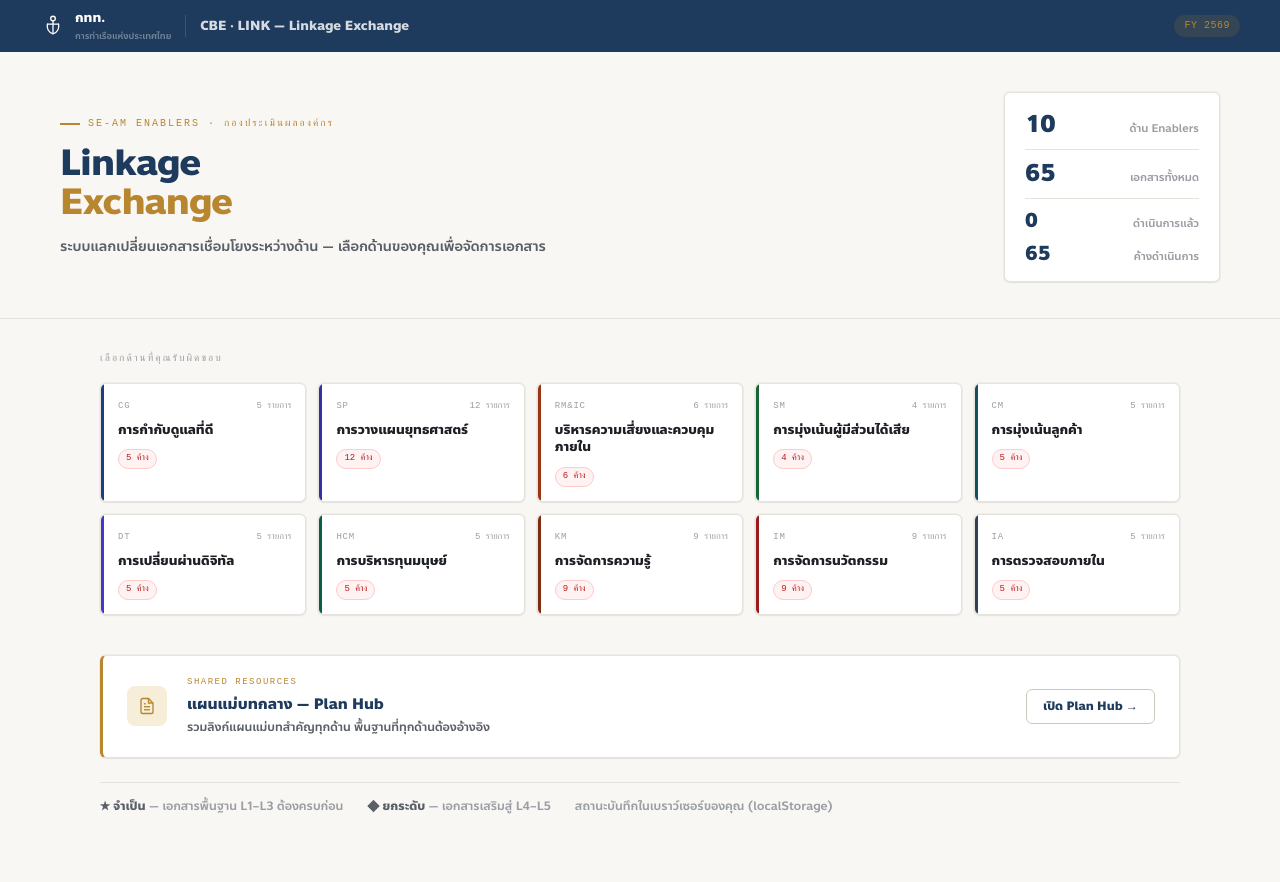
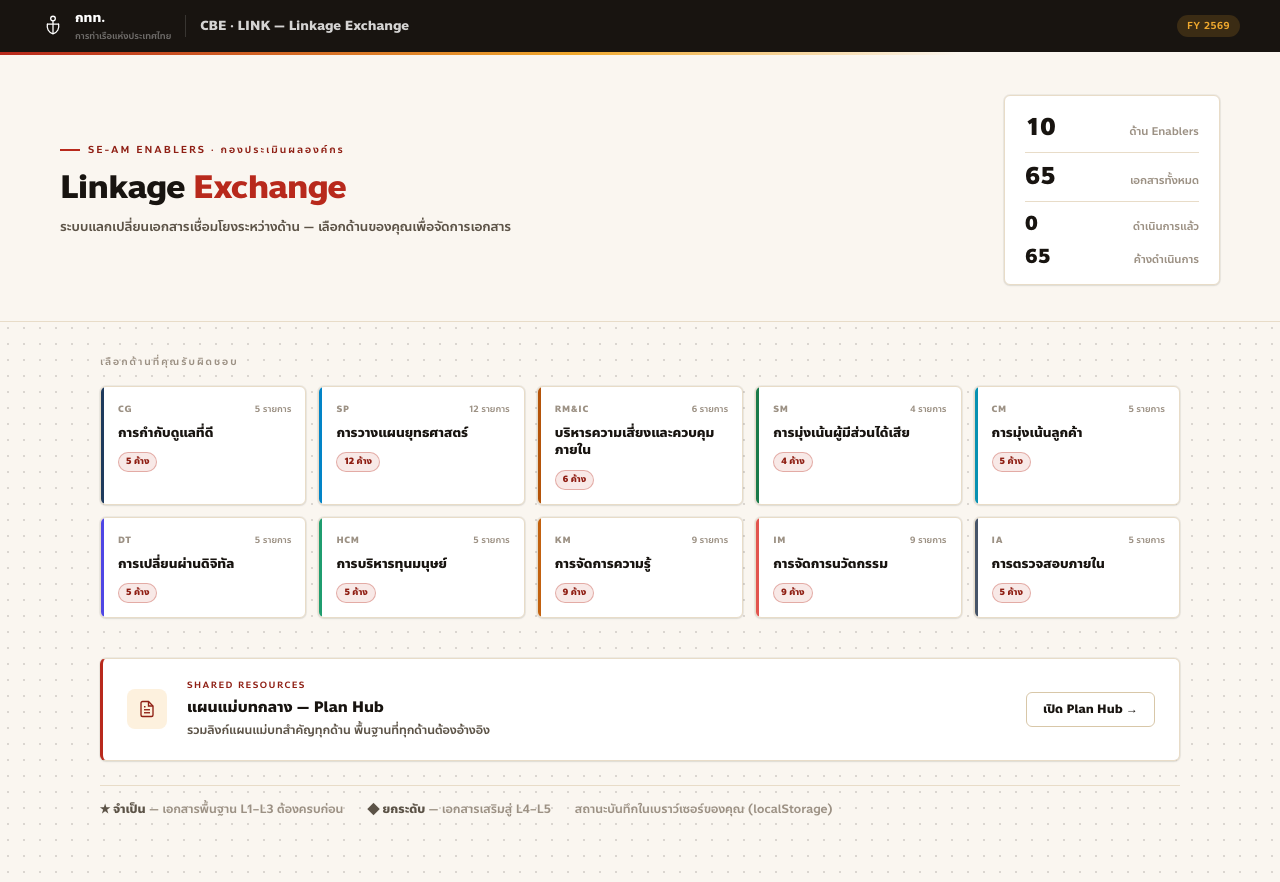
Before and after one commit to PDEE-Hub/Enablers-Link-Document-69, a plain HTML site: page index.html in a window 1280 px wide. Drawn offline with Linux system fonts and the light colour scheme.

Commit message:
Restyle hub to match Enablers chili theme
Align palette, nav, dotted texture, and per-dimension accent colors
with the redesigned SE-AM Enablers Hub for visual consistency.

Co-Authored-By: Claude Sonnet 5 <noreply@anthropic.com>

```diff
--- a/index.html
+++ b/index.html
@@ -5,47 +5,48 @@
 <meta name="viewport" content="width=device-width,initial-scale=1.0">
 <title>CBE · LINK — Linkage Exchange ปี 2569</title>
 <style>
-@font-face{font-family:'Anakotmai';font-weight:300;src:url('https://pdee-hub.github.io/Enablers-Link-Document-69/Anakotmai/webfont/anakotmai-light.woff2') format('woff2');}
-@font-face{font-family:'Anakotmai';font-weight:500;src:url('https://pdee-hub.github.io/Enablers-Link-Document-69/Anakotmai/webfont/anakotmai-medium.woff2') format('woff2');}
-@font-face{font-family:'Anakotmai';font-weight:700;src:url('https://pdee-hub.github.io/Enablers-Link-Document-69/Anakotmai/webfont/anakotmai-bold.woff2') format('woff2');}
-@import url('https://fonts.googleapis.com/css2?family=IBM+Plex+Mono:wght@400;500&display=swap');
+@font-face{font-family:'Anakotmai';font-weight:300;font-style:normal;src:url('https://pdee-hub.github.io/Enablers-Link-Document-69/Anakotmai/webfont/anakotmai-light.woff2') format('woff2');}
+@font-face{font-family:'Anakotmai';font-weight:500;font-style:normal;src:url('https://pdee-hub.github.io/Enablers-Link-Document-69/Anakotmai/webfont/anakotmai-medium.woff2') format('woff2');}
+@font-face{font-family:'Anakotmai';font-weight:700;font-style:normal;src:url('https://pdee-hub.github.io/Enablers-Link-Document-69/Anakotmai/webfont/anakotmai-bold.woff2') format('woff2');}
 *{box-sizing:border-box;margin:0;padding:0;}
 :root{
-  --bg:#f8f7f4; --bg2:#f1efe9; --card:#fff;
-  --border:#e6e3dc; --border2:#ccc9bf;
-  --text:#1c1f24; --text2:#5a5f68; --text3:#9a9da3;
-  --navy:#1e3a5c; --gold:#b8862f; --gold-lt:#f6eed9;
-  --green:#059669; --green-bg:#ecfdf5; --green-bd:#6ee7b7;
-  --red:#b91c1c; --red-bg:#fef2f2; --red-bd:#fecaca;
-  --amber:#c2610f; --amber-bg:#fff7ed; --amber-bd:#fed7aa;
+  --bg:#faf6f0; --bg2:#fdf1de; --card:#ffffff;
+  --border:#e8dcc8; --border-s:#f3e9d8; --border2:#d8c7a8;
+  --text:#181410; --text2:#5c5347; --text3:#9c9184;
+  --gold:#f0a92e; --gold-lt:#fdf1de;
+  --chili:#b8291c; --chili-d:#8f1f14;
+  --green:#1f7a4a; --green-bg:rgba(31,122,74,.1); --green-bd:rgba(31,122,74,.32);
+  --red:#b8291c; --red-bg:rgba(184,41,28,.1); --red-bd:rgba(184,41,28,.32);
+  --amber:#a8431f; --amber-bg:rgba(232,98,62,.12); --amber-bd:rgba(232,98,62,.32);
   --r:6px;
-  --sh:0 1px 2px rgba(28,31,36,.06),0 0 0 1px rgba(28,31,36,.04);
-  --sh-md:0 4px 14px rgba(28,31,36,.1),0 0 0 1px rgba(28,31,36,.05);
-  --sans:'Anakotmai',sans-serif; --mono:'IBM Plex Mono',monospace;
+  --sh:0 1px 2px rgba(24,20,16,.08),0 0 0 1px rgba(24,20,16,.05);
+  --sh-md:0 4px 14px rgba(24,20,16,.12),0 0 0 1px rgba(24,20,16,.06);
+  --sans:'Anakotmai',sans-serif; --mono:'Anakotmai',sans-serif;
 }
-body{font-family:var(--sans);background:var(--bg);color:var(--text);min-height:100vh;font-size:15px;line-height:1.55;}
+body{font-family:var(--sans);background-color:var(--bg);color:var(--text);min-height:100vh;font-size:15px;line-height:1.55;background-image:radial-gradient(rgba(24,20,16,.14) 1px, transparent 1px);background-size:16px 16px;}
 
 /* ── NAV ── */
-.nav{background:var(--navy);height:52px;display:flex;align-items:center;padding:0 40px;gap:14px;position:sticky;top:0;z-index:60;}
+.nav{background:var(--text);height:52px;display:flex;align-items:center;padding:0 40px;gap:14px;position:sticky;top:0;z-index:60;}
 .nav-anchor{display:flex;align-items:center;gap:9px;text-decoration:none;flex-shrink:0;}
 .nav-icon{width:26px;height:26px;}
 .nav-name{font-size:13px;font-weight:700;color:#fff;}
 .nav-sub{font-size:9px;color:rgba(255,255,255,.38);margin-top:1px;}
 .nav-sep{width:1px;height:22px;background:rgba(255,255,255,.14);}
 .nav-lbl{font-size:13px;font-weight:600;color:rgba(255,255,255,.82);}
-.nav-tag{margin-left:auto;font-family:var(--mono);font-size:10px;color:var(--gold);background:rgba(184,134,47,.14);padding:3px 10px;border-radius:20px;letter-spacing:.5px;white-space:nowrap;}
+.nav-tag{margin-left:auto;font-family:var(--mono);font-size:10px;color:var(--gold);background:rgba(240,169,46,.16);padding:3px 10px;border-radius:20px;letter-spacing:.5px;white-space:nowrap;}
+.nav-bar{height:3px;background:linear-gradient(90deg,var(--chili) 0%,var(--gold) 45%,transparent 75%);}
 
 /* ── BANNER ── */
 .banner{background:var(--bg);border-bottom:1px solid var(--border);padding:40px 40px 36px;}
 .banner-in{max-width:1160px;margin:0 auto;display:grid;grid-template-columns:1fr 216px;gap:64px;align-items:center;}
-.kicker{font-family:var(--mono);font-size:10px;color:var(--gold);letter-spacing:2px;text-transform:uppercase;margin-bottom:12px;display:flex;align-items:center;gap:8px;}
-.kicker::before{content:'';width:20px;height:2px;background:var(--gold);flex-shrink:0;}
-.banner-h{font-size:36px;font-weight:700;color:var(--navy);line-height:1.1;letter-spacing:-0.02em;margin-bottom:12px;}
-.banner-h .g{color:var(--gold);}
-.banner-sub{font-size:14px;color:var(--text2);line-height:1.65;max-width:500px;}
+.kicker{font-family:var(--mono);font-size:10px;color:var(--chili-d);letter-spacing:2px;text-transform:uppercase;margin-bottom:12px;display:flex;align-items:center;gap:8px;}
+.kicker::before{content:'';width:20px;height:2px;background:var(--chili);flex-shrink:0;}
+.banner-h{font-size:32px;font-weight:800;color:var(--text);line-height:1.15;letter-spacing:-0.02em;margin-bottom:10px;}
+.banner-h .g{color:var(--chili);}
+.banner-sub{font-size:13px;color:var(--text2);line-height:1.65;max-width:500px;}
 .statbox{background:var(--card);border:1px solid var(--border);border-radius:var(--r);box-shadow:var(--sh);padding:20px 20px 16px;display:flex;flex-direction:column;gap:12px;}
 .st{display:flex;align-items:baseline;justify-content:space-between;gap:8px;}
-.st-n{font-size:24px;font-weight:700;color:var(--navy);font-variant-numeric:tabular-nums;line-height:1;}
+.st-n{font-size:24px;font-weight:700;color:var(--text);font-variant-numeric:tabular-nums;line-height:1;}
 .st-n.sm{font-size:20px;}
 .st-l{font-size:11px;color:var(--text3);}
 .st-div{height:1px;background:var(--border);}
@@ -63,25 +64,25 @@ body{font-family:var(--sans);background:var(--bg);color:var(--text);min-height:1
 .dc-bar{width:3px;flex-shrink:0;}
 .dc-in{flex:1;padding:16px 14px 14px;}
 .dc-hd{display:flex;align-items:flex-start;justify-content:space-between;margin-bottom:8px;}
-.dc-code{font-family:var(--mono);font-size:9px;font-weight:500;color:var(--text3);letter-spacing:.8px;text-transform:uppercase;}
+.dc-code{font-family:var(--mono);font-size:9px;font-weight:700;color:var(--text3);letter-spacing:.8px;text-transform:uppercase;}
 .dc-tot{font-family:var(--mono);font-size:9px;color:var(--text3);}
 .dc-name{font-size:13px;font-weight:700;color:var(--text);line-height:1.35;margin-bottom:10px;}
 .dc-st{display:flex;gap:4px;flex-wrap:wrap;}
-.chip{font-family:var(--mono);font-size:9px;font-weight:500;padding:2px 7px;border-radius:20px;border:1px solid transparent;}
-.chip-pend{background:var(--red-bg);color:var(--red);border-color:var(--red-bd);}
+.chip{font-family:var(--mono);font-size:9px;font-weight:600;padding:2px 7px;border-radius:20px;border:1px solid transparent;}
+.chip-pend{background:var(--red-bg);color:var(--chili-d);border-color:var(--red-bd);}
 .chip-done{background:var(--green-bg);color:var(--green);border-color:var(--green-bd);}
 .chip-wait{background:var(--amber-bg);color:var(--amber);border-color:var(--amber-bd);}
 
 /* ── PLAN HUB ── */
-.planhub{display:flex;align-items:center;gap:20px;background:var(--card);border:1px solid var(--border);border-left:3px solid var(--gold);border-radius:var(--r);padding:20px 24px;margin-bottom:24px;box-shadow:var(--sh);text-decoration:none;color:inherit;transition:box-shadow .16s;}
+.planhub{display:flex;align-items:center;gap:20px;background:var(--card);border:1px solid var(--border);border-left:3px solid var(--chili);border-radius:var(--r);padding:20px 24px;margin-bottom:24px;box-shadow:var(--sh);text-decoration:none;color:inherit;transition:box-shadow .16s;}
 .planhub:hover{box-shadow:var(--sh-md);}
 .ph-ico{width:40px;height:40px;border-radius:8px;background:var(--gold-lt);display:flex;align-items:center;justify-content:center;flex-shrink:0;}
-.ph-ico svg{width:18px;height:18px;stroke:var(--gold);fill:none;stroke-width:1.8;}
-.ph-ey{font-family:var(--mono);font-size:9px;color:var(--gold);letter-spacing:1.5px;text-transform:uppercase;margin-bottom:3px;}
-.ph-ttl{font-size:15px;font-weight:700;color:var(--navy);}
+.ph-ico svg{width:18px;height:18px;stroke:var(--chili-d);fill:none;stroke-width:1.8;}
+.ph-ey{font-family:var(--mono);font-size:9px;color:var(--chili-d);letter-spacing:1.5px;text-transform:uppercase;margin-bottom:3px;}
+.ph-ttl{font-size:15px;font-weight:700;color:var(--text);}
 .ph-sub{font-size:12px;color:var(--text2);margin-top:2px;}
-.ph-btn{margin-left:auto;flex-shrink:0;font-size:12px;font-weight:700;color:var(--navy);border:1.5px solid var(--border2);padding:7px 16px;border-radius:var(--r);transition:all .15s;white-space:nowrap;}
-.planhub:hover .ph-btn{background:var(--navy);color:#fff;border-color:var(--navy);}
+.ph-btn{margin-left:auto;flex-shrink:0;font-size:12px;font-weight:700;color:var(--text);border:1.5px solid var(--border2);padding:7px 16px;border-radius:var(--r);transition:all .15s;white-space:nowrap;}
+.planhub:hover .ph-btn{background:var(--chili);color:#fff;border-color:var(--chili);}
 
 /* ── LEGEND ── */
 .legend{display:flex;gap:24px;padding:14px 0 0;border-top:1px solid var(--border);font-size:12px;color:var(--text3);flex-wrap:wrap;align-items:center;}
@@ -107,12 +108,13 @@ body{font-family:var(--sans);background:var(--bg);color:var(--text);min-height:1
   <span class="nav-lbl">CBE · LINK — Linkage Exchange</span>
   <span class="nav-tag">FY 2569</span>
 </nav>
+<div class="nav-bar"></div>
 
 <div class="banner">
   <div class="banner-in">
     <div>
       <div class="kicker">SE-AM Enablers · กองประเมินผลองค์กร</div>
-      <h1 class="banner-h">Linkage<br><span class="g">Exchange</span></h1>
+      <h1 class="banner-h">Linkage <span class="g">Exchange</span></h1>
       <p class="banner-sub">ระบบแลกเปลี่ยนเอกสารเชื่อมโยงระหว่างด้าน — เลือกด้านของคุณเพื่อจัดการเอกสาร</p>
     </div>
     <div class="statbox">
@@ -131,7 +133,7 @@ body{font-family:var(--sans);background:var(--bg);color:var(--text);min-height:1
   <div class="grid">
 
     <a href="RDE_LD_CG69.html" class="dc">
-      <div class="dc-bar" style="background:#1e3a8a;"></div>
+      <div class="dc-bar" style="background:#1e3a5c;"></div>
       <div class="dc-in">
         <div class="dc-hd"><span class="dc-code">CG</span><span class="dc-tot">5 รายการ</span></div>
         <div class="dc-name">การกำกับดูแลที่ดี</div>
@@ -140,7 +142,7 @@ body{font-family:var(--sans);background:var(--bg);color:var(--text);min-height:1
     </a>
 
     <a href="RDE_LD_SP69.html" class="dc">
-      <div class="dc-bar" style="background:#3730a3;"></div>
+      <div class="dc-bar" style="background:#0284c7;"></div>
       <div class="dc-in">
         <div class="dc-hd"><span class="dc-code">SP</span><span class="dc-tot">12 รายการ</span></div>
         <div class="dc-name">การวางแผนยุทธศาสตร์</div>
@@ -149,7 +151,7 @@ body{font-family:var(--sans);background:var(--bg);color:var(--text);min-height:1
     </a>
 
     <a href="RDE_LD_RMIC69.html" class="dc">
-      <div class="dc-bar" style="background:#9a3412;"></div>
+      <div class="dc-bar" style="background:#b45309;"></div>
       <div class="dc-in">
         <div class="dc-hd"><span class="dc-code">RM&amp;IC</span><span class="dc-tot">6 รายการ</span></div>
         <div class="dc-name">บริหารความเสี่ยงและควบคุมภายใน</div>
@@ -158,7 +160,7 @@ body{font-family:var(--sans);background:var(--bg);color:var(--text);min-height:1
     </a>
 
     <a href="RDE_LD_SM69.html" class="dc">
-      <div class="dc-bar" style="background:#166534;"></div>
+      <div class="dc-bar" style="background:#1a7a4a;"></div>
       <div class="dc-in">
         <div class="dc-hd"><span class="dc-code">SM</span><span class="dc-tot">4 รายการ</span></div>
         <div class="dc-name">การมุ่งเน้นผู้มีส่วนได้เสีย</div>
@@ -167,7 +169,7 @@ body{font-family:var(--sans);background:var(--bg);color:var(--text);min-height:1
     </a>
 
     <a href="RDE_LD_CM69.html" class="dc">
-      <div class="dc-bar" style="background:#164e63;"></div>
+      <div class="dc-bar" style="background:#0891b2;"></div>
       <div class="dc-in">
         <div class="dc-hd"><span class="dc-code">CM</span><span class="dc-tot">5 รายการ</span></div>
         <div class="dc-name">การมุ่งเน้นลูกค้า</div>
@@ -176,7 +178,7 @@ body{font-family:var(--sans);background:var(--bg);color:var(--text);min-height:1
     </a>
 
     <a href="RDE_LD_DT69.html" class="dc">
-      <div class="dc-bar" style="background:#4338ca;"></div>
+      <div class="dc-bar" style="background:#4f46e5;"></div>
       <div class="dc-in">
         <div class="dc-hd"><span class="dc-code">DT</span><span class="dc-tot">5 รายการ</span></div>
         <div class="dc-name">การเปลี่ยนผ่านดิจิทัล</div>
@@ -185,7 +187,7 @@ body{font-family:var(--sans);background:var(--bg);color:var(--text);min-height:1
     </a>
 
     <a href="RDE_LD_HCM69.html" class="dc">
-      <div class="dc-bar" style="background:#065f46;"></div>
+      <div class="dc-bar" style="background:#1f9d6f;"></div>
       <div class="dc-in">
         <div class="dc-hd"><span class="dc-code">HCM</span><span class="dc-tot">5 รายการ</span></div>
         <div class="dc-name">การบริหารทุนมนุษย์</div>
@@ -194,7 +196,7 @@ body{font-family:var(--sans);background:var(--bg);color:var(--text);min-height:1
     </a>
 
     <a href="RDE_LD_KM69.html" class="dc">
-      <div class="dc-bar" style="background:#7c2d12;"></div>
+      <div class="dc-bar" style="background:#c2610f;"></div>
       <div class="dc-in">
         <div class="dc-hd"><span class="dc-code">KM</span><span class="dc-tot">9 รายการ</span></div>
         <div class="dc-name">การจัดการความรู้</div>
@@ -203,7 +205,7 @@ body{font-family:var(--sans);background:var(--bg);color:var(--text);min-height:1
     </a>
 
     <a href="RDE_LD_IM69.html" class="dc">
-      <div class="dc-bar" style="background:#991b1b;"></div>
+      <div class="dc-bar" style="background:#e2554f;"></div>
       <div class="dc-in">
         <div class="dc-hd"><span class="dc-code">IM</span><span class="dc-tot">9 รายการ</span></div>
         <div class="dc-name">การจัดการนวัตกรรม</div>
@@ -212,7 +214,7 @@ body{font-family:var(--sans);background:var(--bg);color:var(--text);min-height:1
     </a>
 
     <a href="RDE_LD_IA69.html" class="dc">
-      <div class="dc-bar" style="background:#334155;"></div>
+      <div class="dc-bar" style="background:#475569;"></div>
       <div class="dc-in">
         <div class="dc-hd"><span class="dc-code">IA</span><span class="dc-tot">5 รายการ</span></div>
         <div class="dc-name">การตรวจสอบภายใน</div>
```
